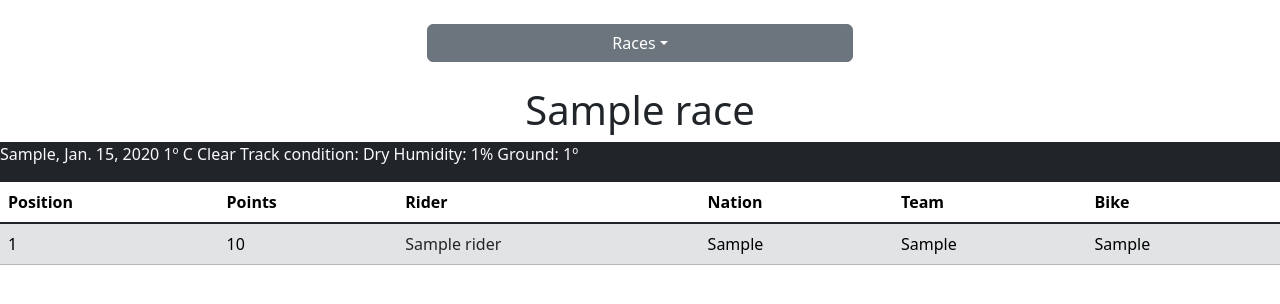
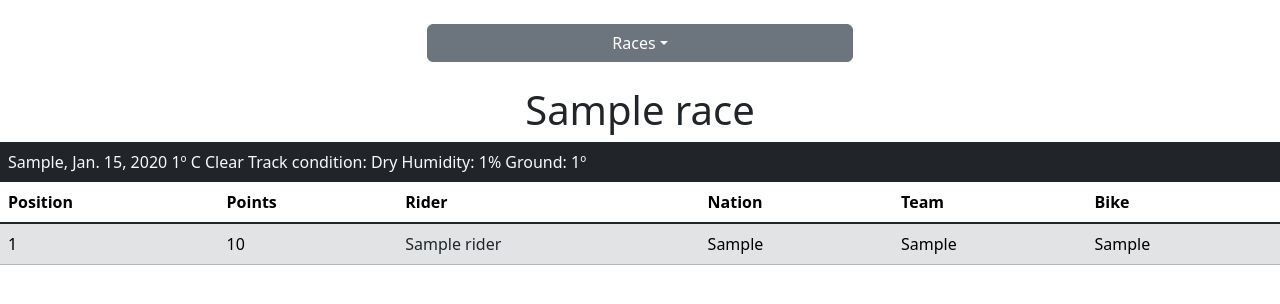
Before and after one commit to FilippoBellei/DjangoGP, a Django app: page /race/1/ in a window 1280 px wide. Shown: the part 56-360 px from the top of the page. Run offline with Django 4.2, Linux system fonts and the light colour scheme; tables that the repository leaves empty hold one stand-in row (values such as "Sample post").

Commit message:
Update Race Detail View and Rider Form

```diff
--- a/djangogp/templates/djangogp/race_detail.html
+++ b/djangogp/templates/djangogp/race_detail.html
@@ -13,13 +13,13 @@
 </div>
 <br>
 <h1 class="text-center">{{ race.name }}</h1>
-<div class="text-light bg-dark">
-    <p class="d-inline-block">{{ race.city }}, {{ race.date }}</p>
-    <p class="d-inline-block">{{ race.temperature }}º C</p>
-    <p class="d-inline-block">{{ race.weather }}</p>
-    <p class="d-inline-block">Track condition: {{ race.trackCondition }}</p>
-    <p class="d-inline-block">Humidity: {{ race.humidity }}%</p>
-    <p class="d-inline-block">Ground: {{ race.groundTemperature }}º</p>
+<div class="text-light bg-dark p-2">
+    <div class="d-inline-block">{{ race.city }}, {{ race.date }}</div>
+    <div class="d-inline-block">{{ race.temperature }}º C</div>
+    <div class="d-inline-block">{{ race.weather }}</div>
+    <div class="d-inline-block">Track condition: {{ race.trackCondition }}</div>
+    <div class="d-inline-block">Humidity: {{ race.humidity }}%</div>
+    <div class="d-inline-block">Ground: {{ race.groundTemperature }}º</div>
 </div>
 <div class="table-responsive">
     <table class="table">
--- a/djangogp/templates/djangogp/rider_form.html
+++ b/djangogp/templates/djangogp/rider_form.html
@@ -2,7 +2,7 @@
 {% load crispy_forms_tags %}
 
 {% block content %}
-<h1 class="text-center text-light bg-secondary p-2">Rider</h1>
+<h1 class="text-center text-light bg-secondary p-2">{% if object %} Edit {{ object.name }} {% else %} New rider {% endif %}</h1>
 <div class="container-fluid">
     <form action="" method="post">
         {% csrf_token %}
```
